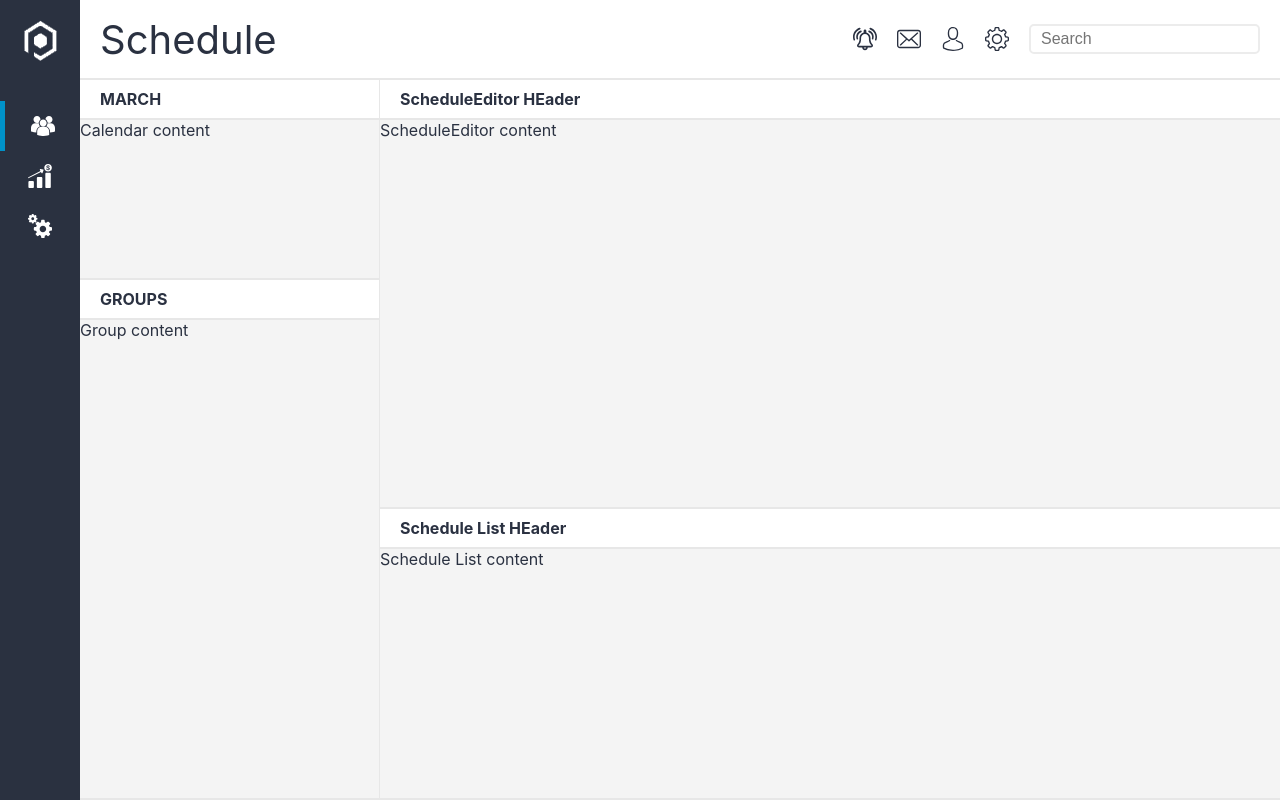
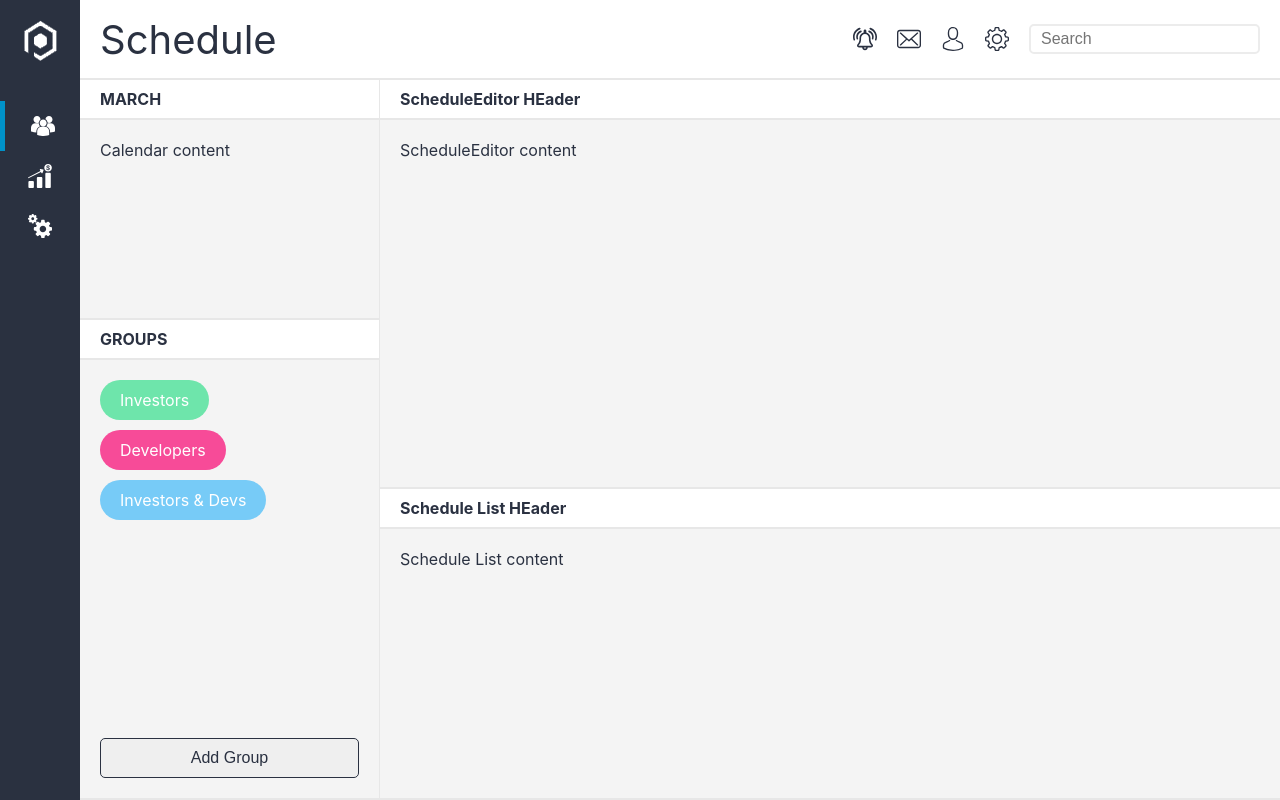
Before and after one commit to claudiogaraycochea/schedule, a React (Create React App) app: page / in a window 1280 px wide. Built offline with nearby package versions, Linux system fonts and the light colour scheme.

Commit message:
Group visual

```diff
--- a/src/App.css
+++ b/src/App.css
@@ -67,9 +67,8 @@ textarea.inp {
 }
 
 .btn {
-  background: #3e5b77;
-  color: #ffffff;
-  border: 0;
+  border: 1px solid #2a3141;
+  color: #2a3141;
   padding: 0 20px;
   font-size: 14px;
   border-radius: 5px;
@@ -440,6 +439,7 @@ h1, h2, h3, h4 {
   flex: auto;
   display: flex;
   flex-direction: column;
+  border-bottom: 2px solid #e7e7e7;
 }
 
 .module-box .header {
@@ -455,7 +455,11 @@ h1, h2, h3, h4 {
 
 .module-box .content {
   flex: auto;
-  border-bottom: 2px solid #e7e7e7;
+  padding: 20px;
+}
+
+.module-box .footer {
+  padding: 20px;
 }
 
 [class^="icon-"],
--- a/src/components/calendarSelector/CalendarSelector.css
+++ b/src/components/calendarSelector/CalendarSelector.css
@@ -1,4 +1,4 @@
 .calendar-selector {
 	display: flex;
-	min-height: 200px;
+	min-height: 240px;
 }
--- a/src/components/groupSelector/GroupSelector.css
+++ b/src/components/groupSelector/GroupSelector.css
@@ -1,4 +1,25 @@
 .group-selector {
 	flex: auto;
-    display: flex;
+	display: flex;
 }
+
+.group-item {
+	background: #222222;
+	color: #ffffff;
+	border-radius: 30px;
+	width: fit-content;
+	padding: 10px 20px;
+	margin-bottom: 10px;
+}
+
+.group-item.green {
+	background: #6ee5ab;
+}
+
+.group-item.violet {
+	background: #f74b98;
+}
+
+.group-item.blue {
+	background: #77cbf7;
+}
--- a/src/components/groupSelector/GroupSelector.js
+++ b/src/components/groupSelector/GroupSelector.js
@@ -1,5 +1,23 @@
 import React, { Component } from 'react';
 import './GroupSelector.css';
+
+const groupList = [
+  {
+    id: 1,
+    name: 'Investors',
+    color: 'green',
+  },
+  {
+    id: 2,
+    name: 'Developers',
+    color: 'violet',
+  },
+  {
+    id: 3,
+    name: 'Investors & Devs',
+    color: 'blue',
+  }
+];
 
 class GroupSelector extends Component {
   render() {
@@ -10,8 +28,12 @@ class GroupSelector extends Component {
             GROUPS
           </div>
           <div className="content">
-            Group content
+            { groupList.map((item, key)=>{
+                return <div key={key} className={`group-item ${item.color}`}>{item.name}</div>
+              })
+            }
           </div>
+          <div className="footer"><button className="btn large-full">Add Group</button></div>
         </div>
       </div>
     );
```
